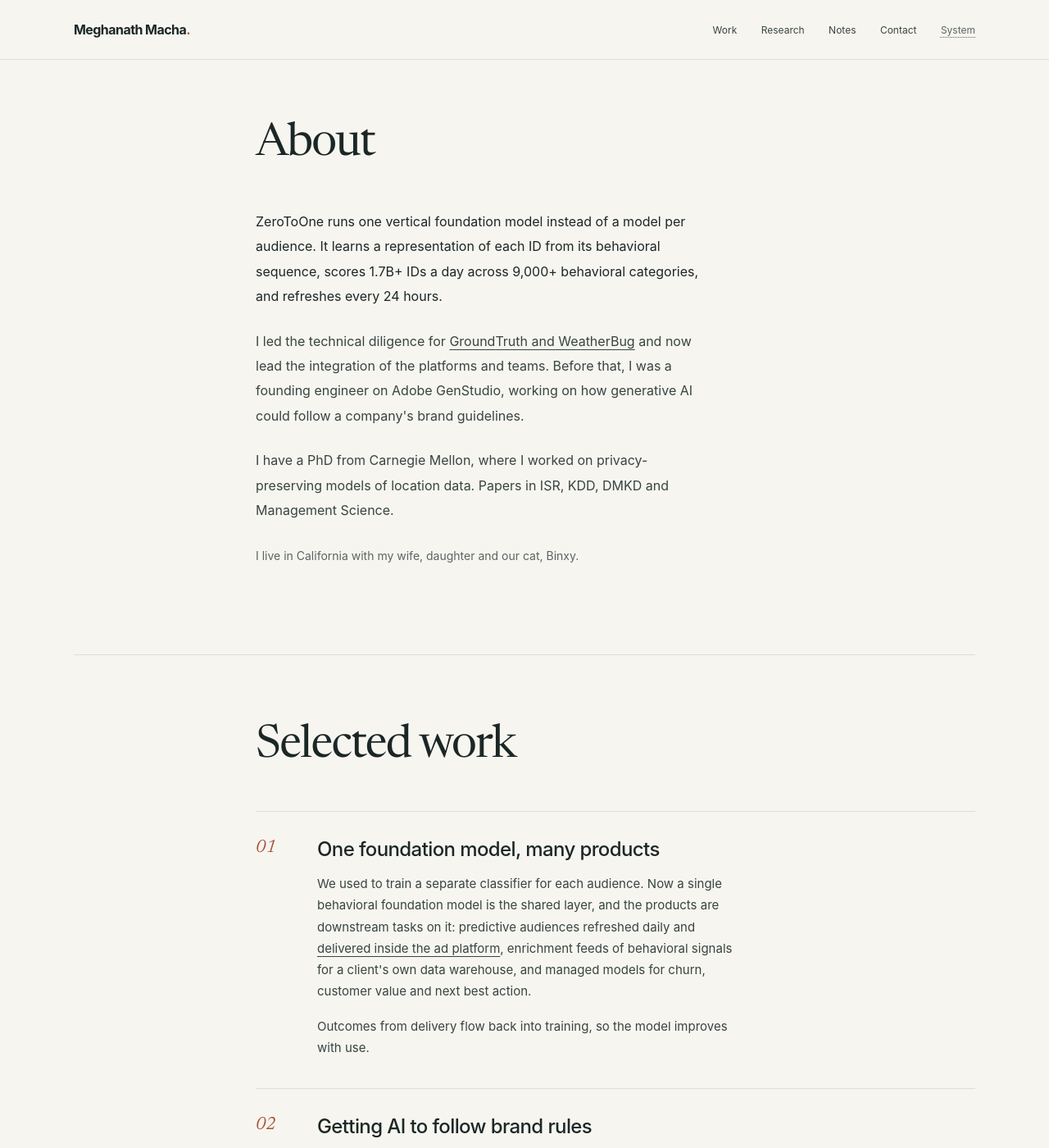
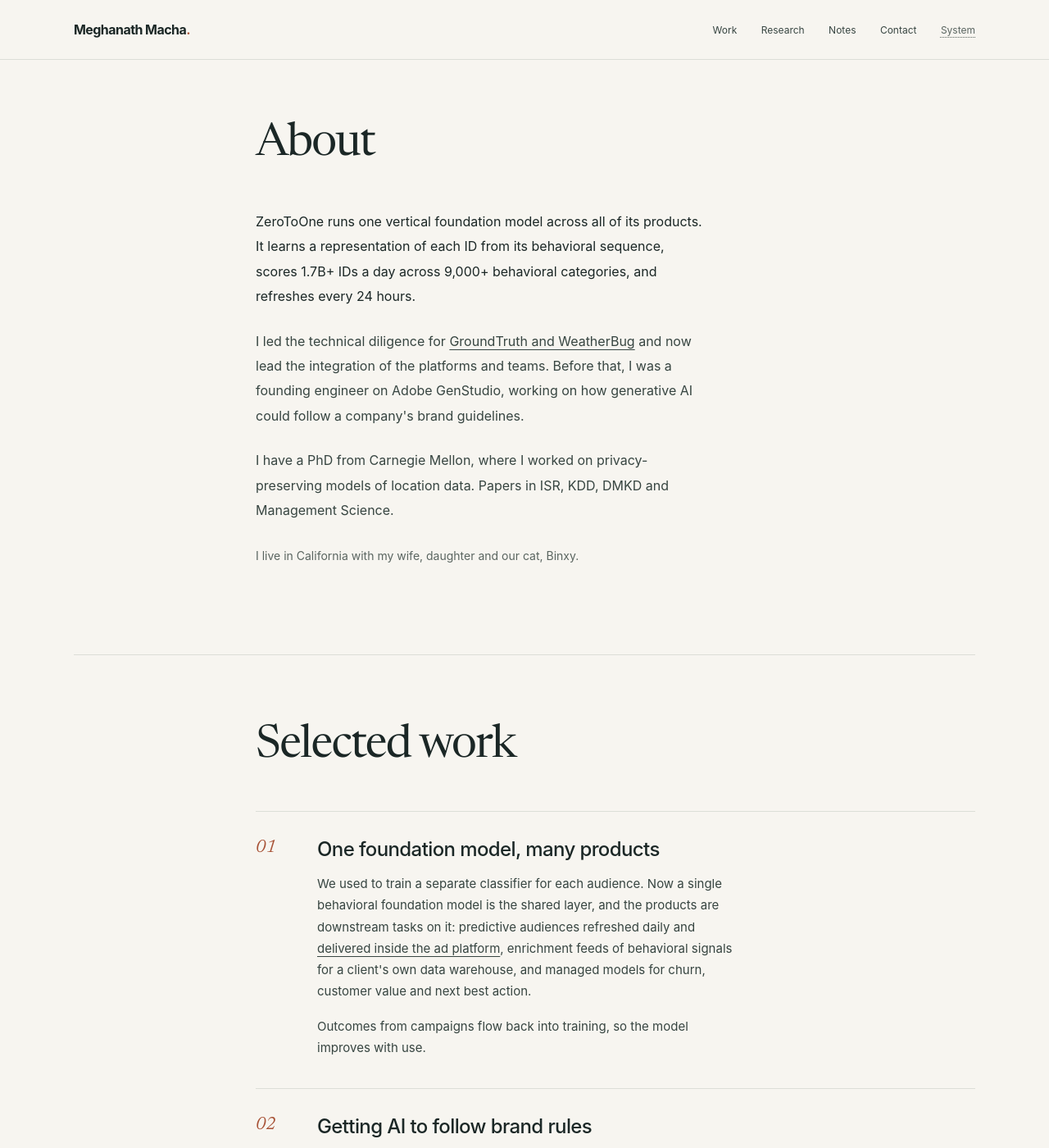
Before and after one commit to mmacha/mmacha.github.io, a Jekyll site: the page built from index.html, in a window 1280 px wide and 1400 px high, scrolled down 628 px. Shown: the whole window at 82% size. Built offline with Jekyll 4.4.1, drawn with Linux system fonts in a browser that asks for light colours.

Commit message:
Final copy pass on homepage and notes
About no longer repeats work item 01; outcomes come from campaigns,
not delivery; audience note says foundation model; harness note says
person, not guy.

Co-Authored-By: Claude Fable 5.1 <noreply@anthropic.com>

```diff
--- a/index.html
+++ b/index.html
@@ -22,7 +22,7 @@ og_type: profile
   <section id="about" class="section wrap" aria-labelledby="about-title">
     <div class="section-head"><div></div><div><h2 id="about-title">About</h2></div></div>
     <div class="two-col"><div></div><div class="bio-content">
-      <p>ZeroToOne runs one vertical foundation model instead of a model per audience. It learns a representation of each ID from its behavioral sequence, scores 1.7B+ IDs a day across 9,000+ behavioral categories, and refreshes every 24 hours.</p>
+      <p>ZeroToOne runs one vertical foundation model across all of its products. It learns a representation of each ID from its behavioral sequence, scores 1.7B+ IDs a day across 9,000+ behavioral categories, and refreshes every 24 hours.</p>
       <p>I led the technical diligence for <a href="https://www.prnewswire.com/news-releases/zerotooneai-acquires-groundtruth-to-deploy-at-scale-an-ai-driven-predictive-intelligence-platform-for-enterprise-decision-systems-302724815.html" target="_blank" rel="noopener noreferrer">GroundTruth and WeatherBug</a> and now lead the integration of the platforms and teams. Before that, I was a founding engineer on Adobe GenStudio, working on how generative AI could follow a company's brand guidelines.</p>
       <p>I have a PhD from Carnegie Mellon, where I worked on privacy-preserving models of location data. Papers in ISR, KDD, DMKD and Management Science.</p>
       <p class="personal">I live in California with my wife, daughter and our cat, Binxy.</p>
@@ -35,7 +35,7 @@ og_type: profile
       <article class="work-item"><div class="work-number">01</div><div>
         <h3>One foundation model, many products</h3>
         <p>We used to train a separate classifier for each audience. Now a single behavioral foundation model is the shared layer, and the products are downstream tasks on it: predictive audiences refreshed daily and <a href="https://www.groundtruth.com/article/zerotoone-ai-dynamic-intent-prediction/" target="_blank" rel="noopener noreferrer">delivered inside the ad platform</a>, enrichment feeds of behavioral signals for a client's own data warehouse, and managed models for churn, customer value and next best action.</p>
-        <p>Outcomes from delivery flow back into training, so the model improves with use.</p>
+        <p>Outcomes from campaigns flow back into training, so the model improves with use.</p>
       </div></article>
       <article class="work-item"><div class="work-number">02</div><div>
         <h3>Getting AI to follow brand rules</h3>
```
Also changed, not shown: _posts/2026-10-19-an-audience-is-not-a-model.md (+1 -1 lines), _posts/2026-10-23-harness-is-a-mold.md (+1 -1 lines).
